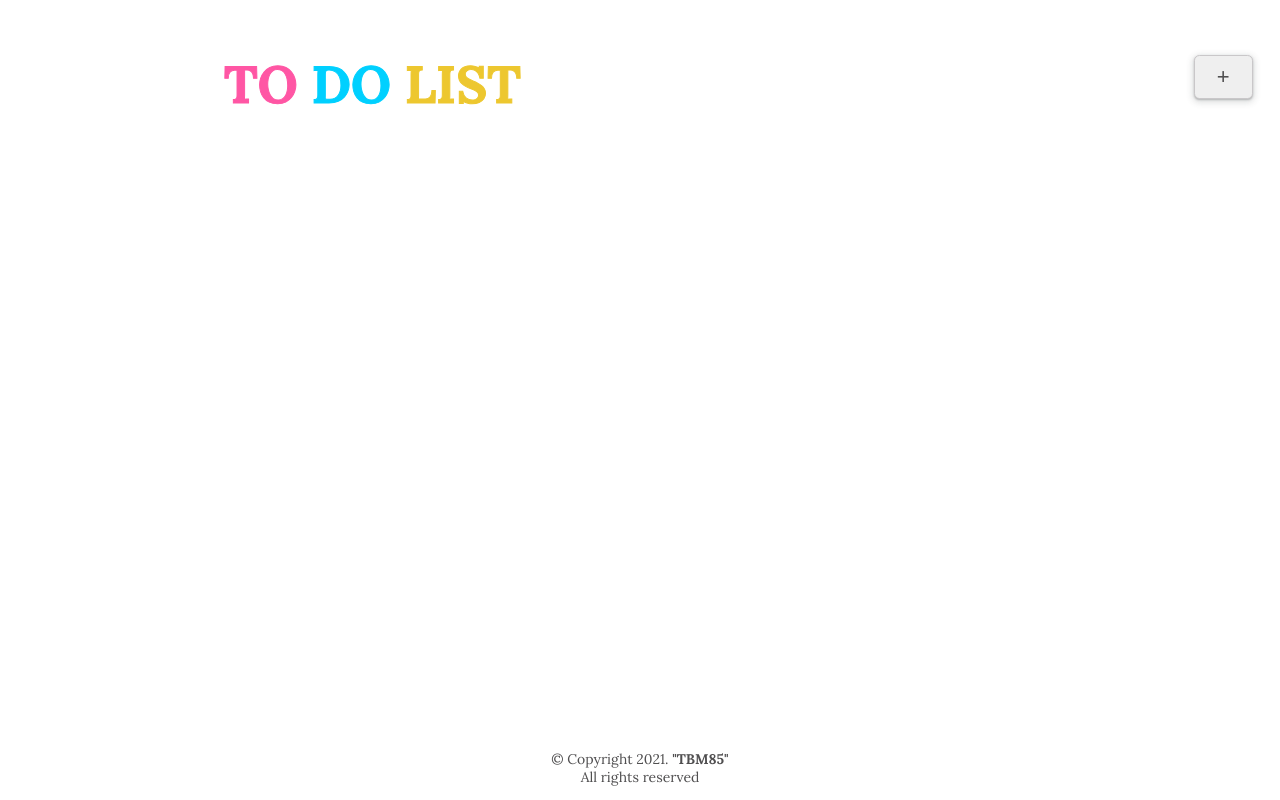
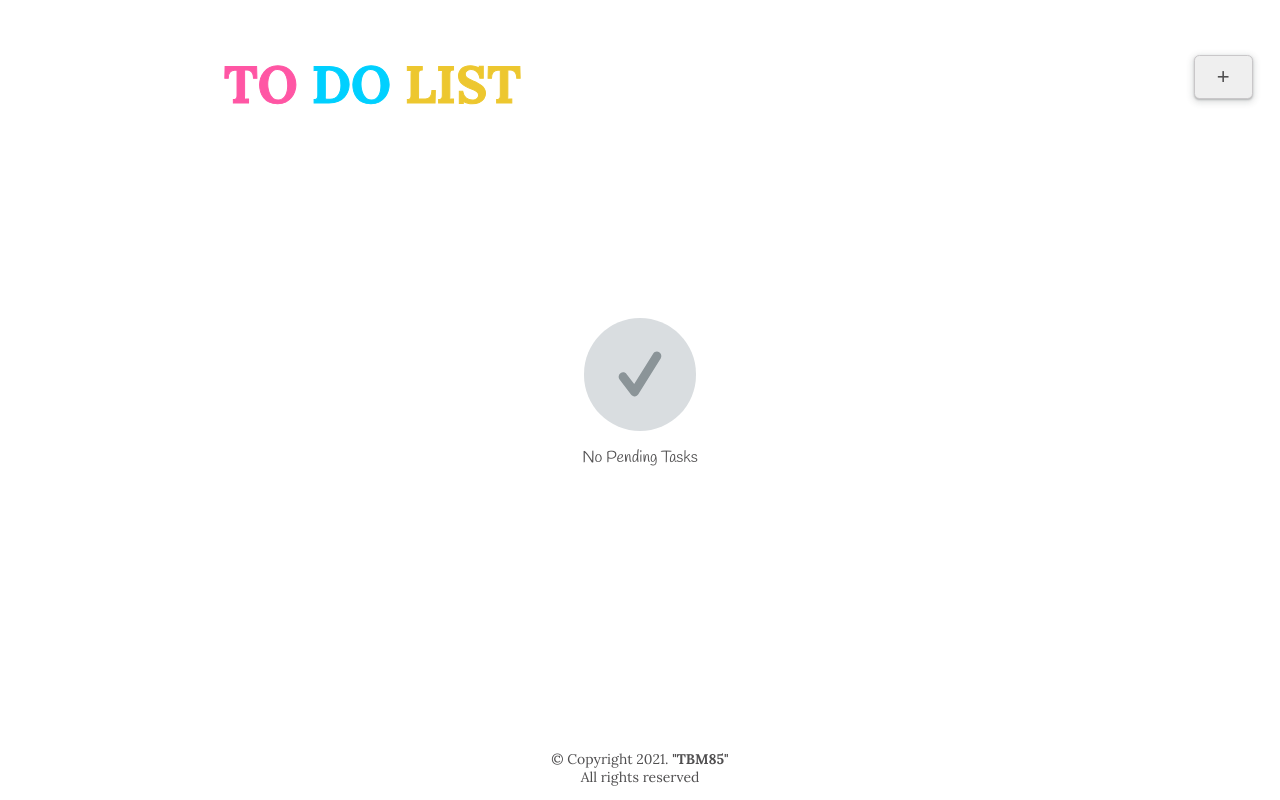
Before and after one commit to TBM85/demo-to-do-list, a React (Create React App) app: page / in a window 1280 px wide. Built offline with nearby package versions, Linux system fonts and the light colour scheme.

Commit message:
Include a background icon if there are no tasks

```diff
--- a/src/App.css
+++ b/src/App.css
@@ -40,6 +40,25 @@ footer {
   width: calc(40vw + 40vmin);
 }
 
+.no-tasks {
+  height: 55vh;
+  display: flex;
+  align-items: center;
+  justify-content: center;
+}
+
+.no-tasks-icons {
+  display: grid;
+}
+
+img.check-icon {
+  width: 4em;
+  background: #d9dde0;
+  border-radius: 5em;
+  padding: calc(10% + 1vmax);
+  margin: 1em auto;
+}
+
 .open-btn {
   float: right;
   position: absolute;
--- a/src/App.js
+++ b/src/App.js
@@ -1,5 +1,7 @@
 import { useState } from 'react';
 import './App.css';
+
+import check from './assets/icons/check.svg';
 import AddForm from './components/AddForm/AddForm';
 import Footer from './components/Footer/Footer';
 import Header from './components/Header/Header';
@@ -17,10 +19,19 @@ function App() {
   return (
     <div className="App">
       <Header />
-      <div className="container">
-        <AddForm onPassTask={addTaskHandler} />
-        <TaskList tasks={tasks} />
-      </div>
+        <div className="container">
+          <AddForm onPassTask={addTaskHandler} />
+          {tasks.length > 0 ? (
+            <TaskList tasks={tasks} />
+          ) : (
+            <div className="no-tasks">
+              <div className="no-tasks-icons">
+                <img src={check} className="check-icon" alt="check icon" />
+                <span>No Pending Tasks</span>
+              </div>
+            </div>
+          )}
+        </div>
       <Footer />
     </div>
   );
--- a/src/components/AddForm/AddForm.js
+++ b/src/components/AddForm/AddForm.js
@@ -52,6 +52,7 @@ const AddForm = (props) => {
     // If the input is empty, the task will not be added
     if (task.trim().length === 0) {
       setIsAdding(false);
+      setIsMouseOver(false);
       return;
     }
 
```
Also changed, not shown: src/assets/icons/check.svg.
